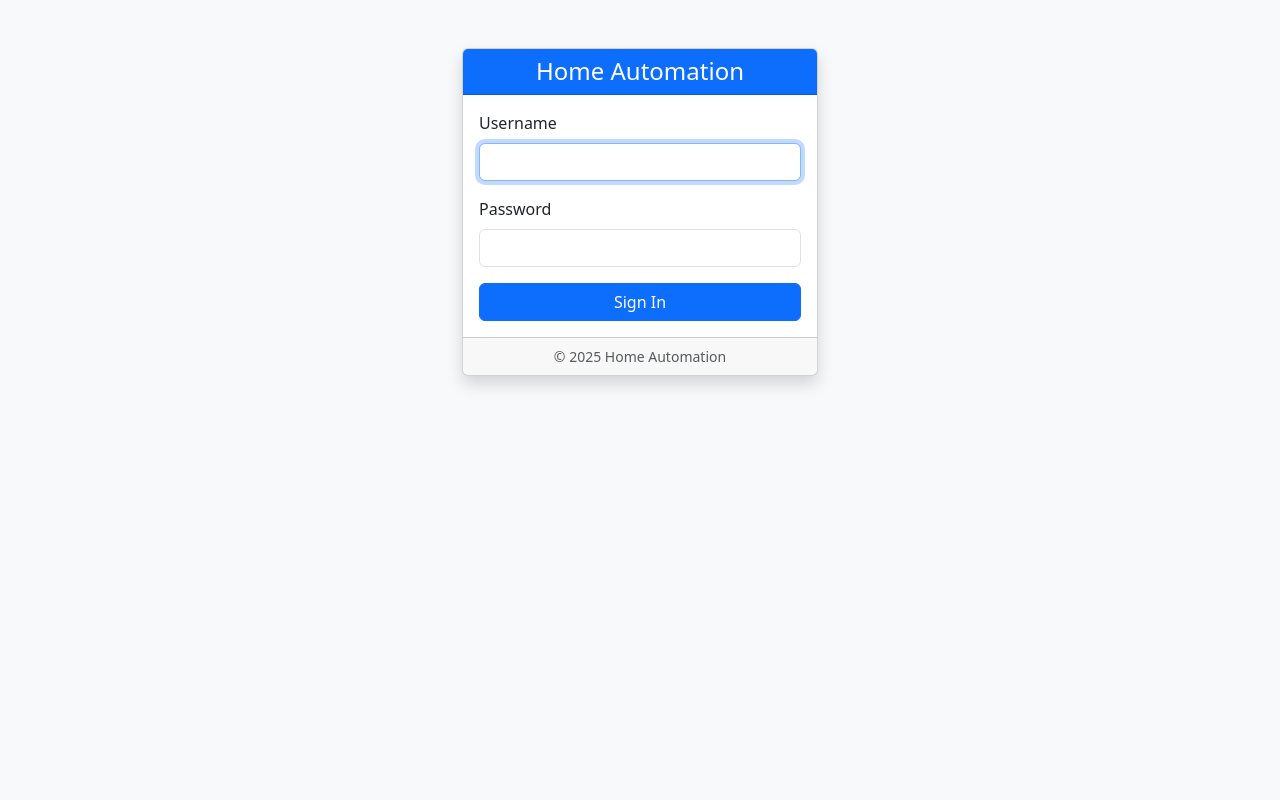
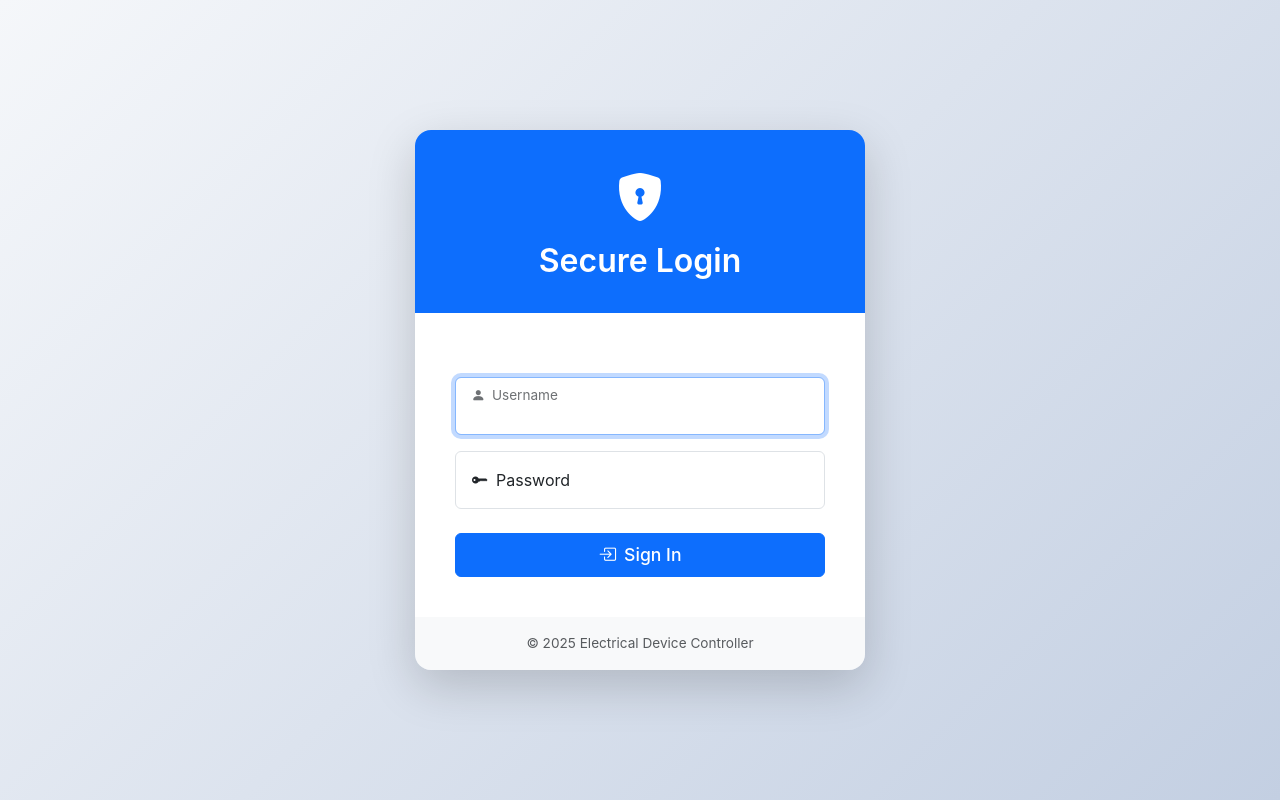
Before and after one commit to Adewole2016/HOME_AUTOMATION, a Django app: page /login/ in a window 1280 px wide. Run offline with Django 5.2, Linux system fonts and the light colour scheme.

Commit message:
Update login.html

```diff
--- a/templates/login.html
+++ b/templates/login.html
@@ -2,50 +2,160 @@
 <html lang="en">
 <head>
   <meta charset="utf-8">
-  <title>Login - Home Automation </title>
+  <meta name="viewport" content="width=device-width, initial-scale=1">
+  <title>Login - Home Automation</title>
+
+  <!-- Bootstrap CSS -->
   <link href="https://cdn.jsdelivr.net/npm/bootstrap@5.3.3/dist/css/bootstrap.min.css" rel="stylesheet">
+
+  <!-- Bootstrap Icons -->
+  <link href="https://cdn.jsdelivr.net/npm/bootstrap-icons@1.11.3/font/bootstrap-icons.min.css" rel="stylesheet">
+
+  <style>
+    :root {
+      --primary-color: #0d6efd;
+      --light-gray: #f8f9fa;
+      --dark-text: #212529;
+      --card-shadow: 0 1rem 3rem rgba(0, 0, 0, 0.175 );
+      --card-border-radius: 1rem;
+    }
+
+    body {
+      display: flex;
+      align-items: center;
+      justify-content: center;
+      min-height: 100vh;
+      background: linear-gradient(135deg, #f5f7fa 0%, #c3cfe2 100%);
+      font-family: -apple-system, BlinkMacSystemFont, "Segoe UI", Roboto, "Helvetica Neue", Arial, sans-serif;
+    }
+
+    .login-card {
+      border: none;
+      border-radius: var(--card-border-radius);
+      box-shadow: var(--card-shadow);
+      overflow: hidden; /* Ensures the child elements conform to the border radius */
+      max-width: 450px;
+      width: 100%;
+      animation: fadeIn 0.5s ease-in-out;
+    }
+
+    @keyframes fadeIn {
+      from {
+        opacity: 0;
+        transform: translateY(-20px);
+      }
+      to {
+        opacity: 1;
+        transform: translateY(0);
+      }
+    }
+
+    .card-header {
+      background-color: var(--primary-color);
+      color: white;
+      padding: 2rem;
+      text-align: center;
+    }
+
+    .card-header .icon {
+      font-size: 3rem;
+      margin-bottom: 0.5rem;
+    }
+
+    .card-header h2 {
+      font-weight: 600;
+      margin: 0;
+    }
+
+    .card-body {
+      padding: 2.5rem;
+      background-color: #ffffff;
+    }
+
+    .form-floating > .form-control {
+      height: calc(3.5rem + 2px);
+      padding: 1rem;
+    }
+
+    .form-floating > label {
+      padding: 1rem;
+    }
+
+    .btn-primary {
+      padding: 0.75rem;
+      font-size: 1.1rem;
+      font-weight: 500;
+      transition: background-color 0.2s ease;
+    }
+
+    .btn-primary:hover {
+      background-color: #0b5ed7;
+    }
+
+    .alert {
+      display: flex;
+      align-items: center;
+      padding: 0.75rem 1rem;
+      font-size: 0.9rem;
+    }
+
+    .alert .bi {
+      margin-right: 0.75rem;
+      font-size: 1.2rem;
+    }
+
+    .card-footer {
+      background-color: var(--light-gray);
+      font-size: 0.85rem;
+      padding: 1rem;
+    }
+  </style>
 </head>
-<body class="bg-light">
+<body>
 
-<div class="container py-5">
-  <div class="row justify-content-center">
-    <div class="col-md-4">
-      <div class="card shadow">
-        <div class="card-header text-center bg-primary text-white">
-          <h4 class="mb-0">Home Automation</h4>
+<div class="login-card">
+  <div class="card-header">
+    <div class="icon"><i class="bi bi-shield-lock-fill"></i></div>
+    <h2>Secure Login</h2>
   </div>
   <div class="card-body">
 
     {% if form.errors %}
-            <div class="alert alert-danger">
-              Invalid username or password. Please try again.
+      <div class="alert alert-danger" role="alert">
+        <i class="bi bi-exclamation-triangle-fill"></i>
+        <div>Invalid username or password. Please try again.</div>
       </div>
     {% endif %}
 
     {% if messages %}
       {% for message in messages %}
-              <div class="alert alert-{{ message.tags }}">{{ message }}</div>
+        <div class="alert alert-{{ message.tags|default:'info' }}" role="alert">
+          <i class="bi bi-info-circle-fill"></i>
+          <div>{{ message }}</div>
+        </div>
       {% endfor %}
     {% endif %}
 
-          <form method="post" novalidate>
+    <form method="post" novalidate class="mt-4">
       {% csrf_token %}
-            <div class="mb-3">
-              <label for="id_username" class="form-label">Username</label>
-              <input type="text" name="username" class="form-control" id="id_username" required autofocus>
+
+      <div class="form-floating mb-3">
+        <input type="text" name="username" class="form-control" id="id_username" placeholder="Username" required autofocus>
+        <label for="id_username"><i class="bi bi-person-fill me-2"></i>Username</label>
       </div>
-            <div class="mb-3">
-              <label for="id_password" class="form-label">Password</label>
-              <input type="password" name="password" class="form-control" id="id_password" required>
+
+      <div class="form-floating mb-4">
+        <input type="password" name="password" class="form-control" id="id_password" placeholder="Password" required>
+        <label for="id_password"><i class="bi bi-key-fill me-2"></i>Password</label>
       </div>
-            <button type="submit" class="btn btn-primary w-100">Sign In</button>
+
+      <button type="submit" class="btn btn-primary w-100 py-2">
+        <i class="bi bi-box-arrow-in-right me-2"></i>Sign In
+      </button>
     </form>
   </div>
-        <div class="card-footer text-center small text-muted">
-          &copy; {{ year|default:2025 }} Home Automation
-        </div>
-      </div>
-    </div>
+  <div class="card-footer text-center text-muted">
+    &copy; {% now "Y" %} Electrical Device Controller
   </div>
 </div>
 
```
Lines whose indentation alone changed are shown as unchanged.
